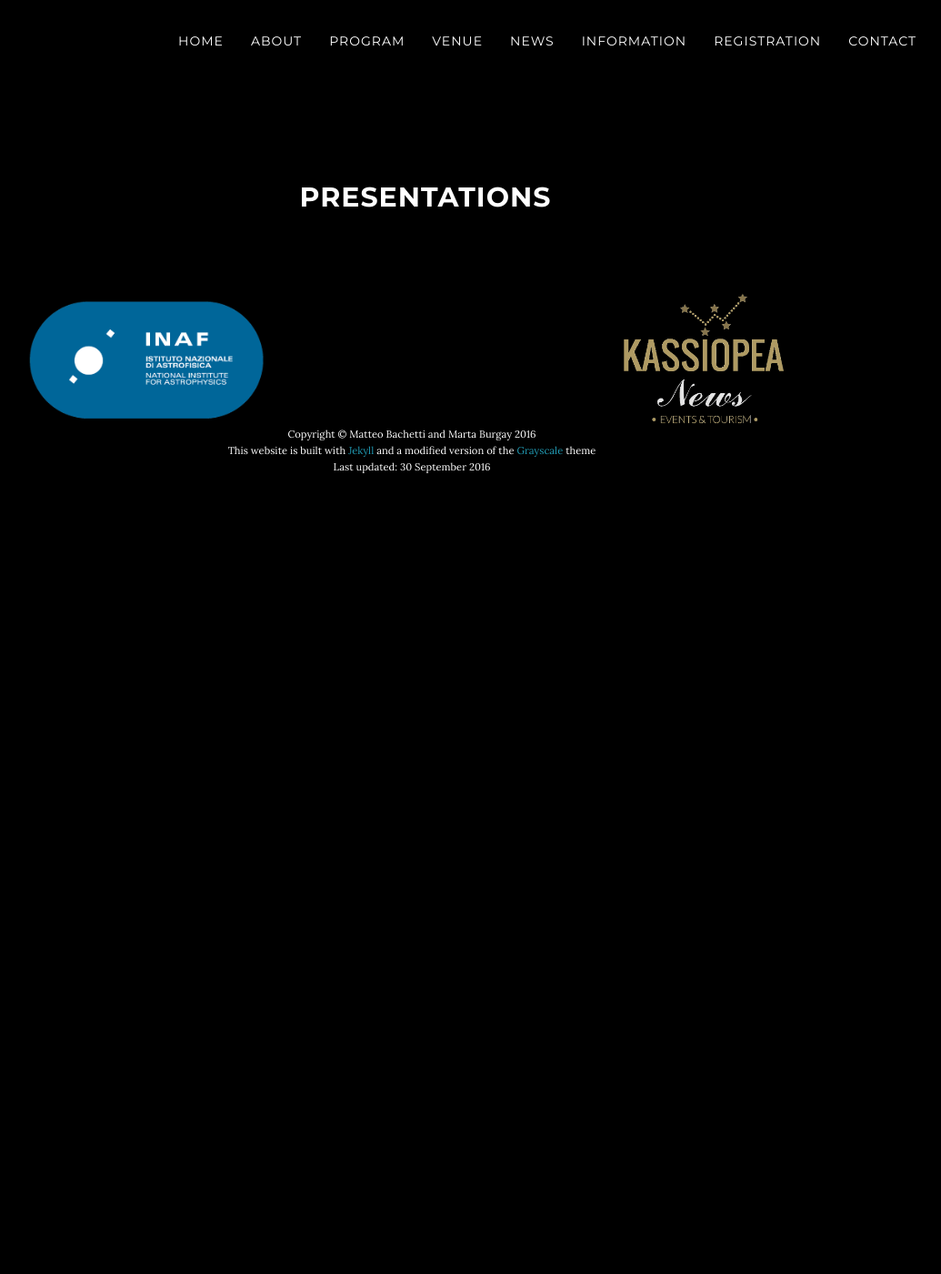
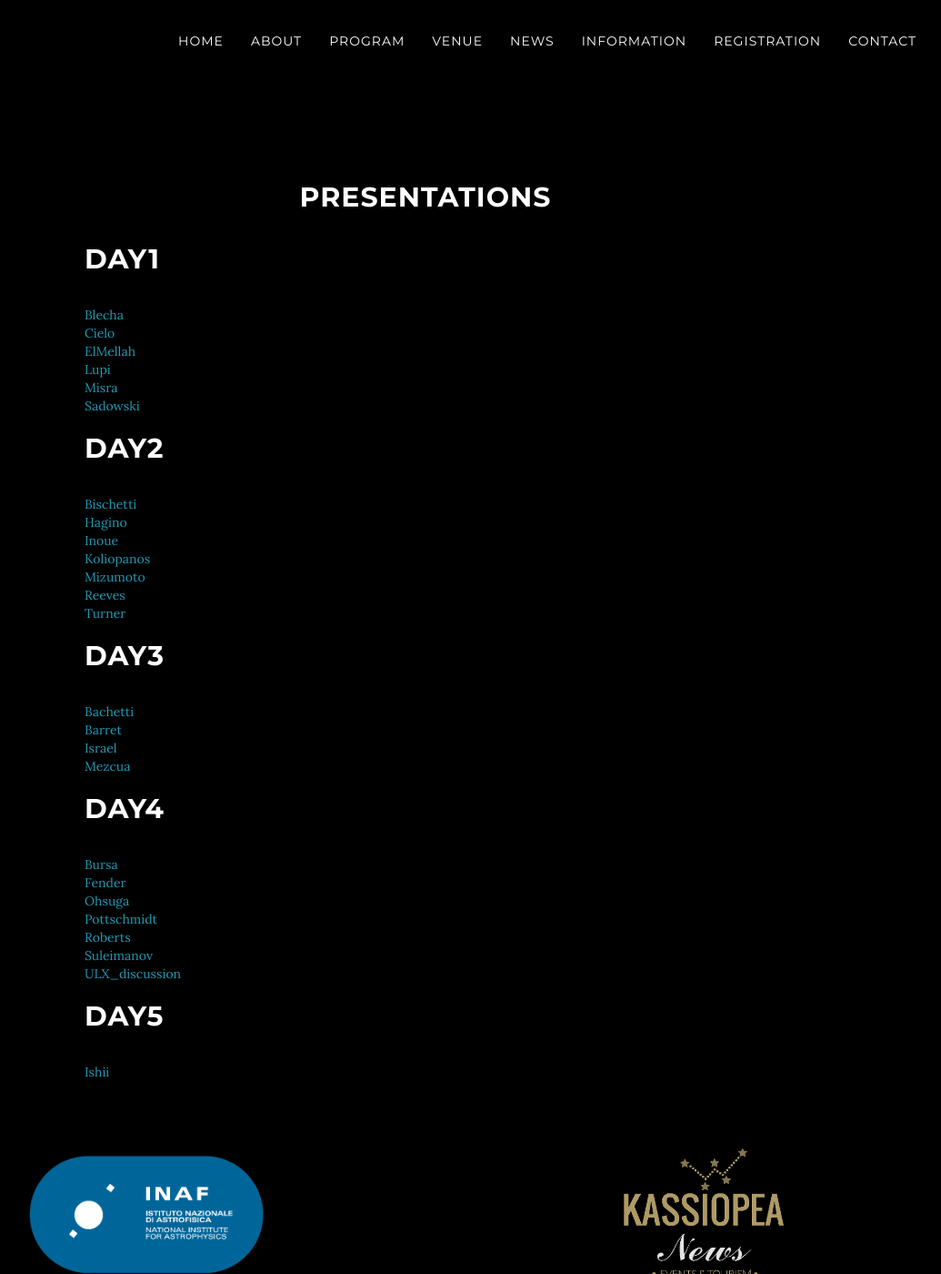
Before and after one commit to breakingthelimits/supereddington2016, a Jekyll site: the page built from talks/index.html, in a window 1280 px wide and 1400 px high. Shown: the whole window at 91% size, without its empty margins (187-1222 px from the left). Built offline with Jekyll 4.4.1, drawn with Linux system fonts in a browser that asks for light colours.

Commit message:
Corrections

```diff
--- a/talks/index.html
+++ b/talks/index.html
@@ -2,3 +2,39 @@
 layout: default
 title: Presentations
 ---
+
+<h2>Day1</h2>
+<a href={{site:baseurl}}/talks/Day1/Blecha.pdf>Blecha</a><br />
+<a href={{site:baseurl}}/talks/Day1/Cielo.pdf>Cielo</a><br />
+<a href={{site:baseurl}}/talks/Day1/ElMellah.pdf>ElMellah</a><br />
+<a href={{site:baseurl}}/talks/Day1/Lupi.pdf>Lupi</a><br />
+<a href={{site:baseurl}}/talks/Day1/Misra.pdf>Misra</a><br />
+<a href={{site:baseurl}}/talks/Day1/Sadowski.pdf>Sadowski</a><br />
+<br />
+<h2>Day2</h2>
+<a href={{site:baseurl}}/talks/Day2/Bischetti.pdf>Bischetti</a><br />
+<a href={{site:baseurl}}/talks/Day2/Hagino.pdf>Hagino</a><br />
+<a href={{site:baseurl}}/talks/Day2/Inoue.pdf>Inoue</a><br />
+<a href={{site:baseurl}}/talks/Day2/Koliopanos.pdf>Koliopanos</a><br />
+<a href={{site:baseurl}}/talks/Day2/Mizumoto.pdf>Mizumoto</a><br />
+<a href={{site:baseurl}}/talks/Day2/Reeves.pdf>Reeves</a><br />
+<a href={{site:baseurl}}/talks/Day2/Turner.pdf>Turner</a><br />
+<br />
+<h2>Day3</h2>
+<a href={{site:baseurl}}/talks/Day3/Bachetti.pdf>Bachetti</a><br />
+<a href={{site:baseurl}}/talks/Day3/Barret.pdf>Barret</a><br />
+<a href={{site:baseurl}}/talks/Day3/Israel.pdf>Israel</a><br />
+<a href={{site:baseurl}}/talks/Day3/Mezcua.pdf>Mezcua</a><br />
+<br />
+<h2>Day4</h2>
+<a href={{site:baseurl}}/talks/Day4/Bursa.pdf>Bursa</a><br />
+<a href={{site:baseurl}}/talks/Day4/Fender.pdf>Fender</a><br />
+<a href={{site:baseurl}}/talks/Day4/Ohsuga.pdf>Ohsuga</a><br />
+<a href={{site:baseurl}}/talks/Day4/Pottschmidt.pdf>Pottschmidt</a><br />
+<a href={{site:baseurl}}/talks/Day4/Roberts.pdf>Roberts</a><br />
+<a href={{site:baseurl}}/talks/Day4/Suleimanov.pdf>Suleimanov</a><br />
+<a href={{site:baseurl}}/talks/Day4/ULX_discussion.pdf>ULX_discussion</a><br />
+<br />
+<h2>Day5</h2>
+<a href={{site:baseurl}}/talks/Day5/Ishii.pdf>Ishii</a><br />
+<br />
```
Also changed, not shown: 1 other file.
